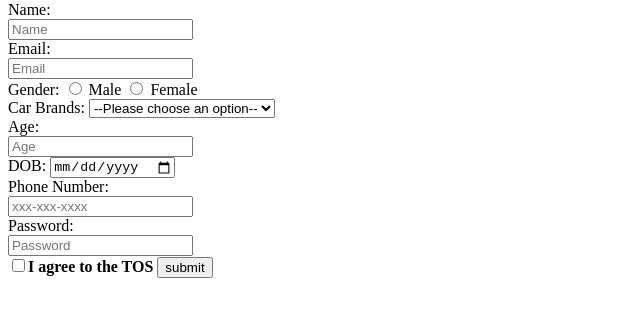
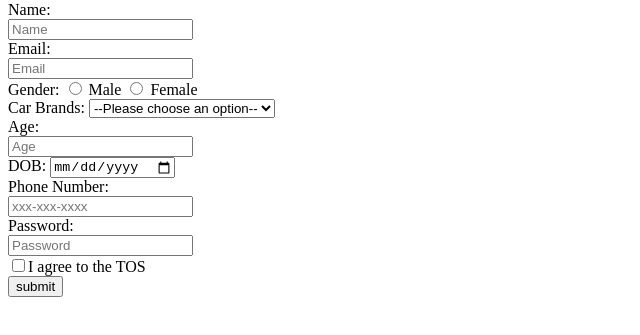
Before and after one commit to acciojob/signup-form-car-Hemanth-Sappa, a website: page main.html in a window 1280 px wide. Shown: the part 79-414 px from the top of the page, without its empty margins (0-640 px from the left). Drawn offline with Linux system fonts and the light colour scheme.

Commit message:
created a submission

```diff
--- a/main.html
+++ b/main.html
@@ -34,7 +34,7 @@
 		<input type="tel" id="tel" name="phone_number" placeholder="xxx-xxx-xxxx"><br>
 		<label for="password">Password:</label><br>
 		<input type="password" id="password" name="passsword" placeholder="Password" required><br>
-		<input id="tos" required type="checkbox"><label for="tos"><b>I agree to the TOS</b></label>
+		<input id="tos" required type="checkbox"><label for="tos">I agree to the TOS</label><br>
 		<input type="submit" value="submit">
 	</form>
     <script type="text/javascript" src="./script.js">
```
